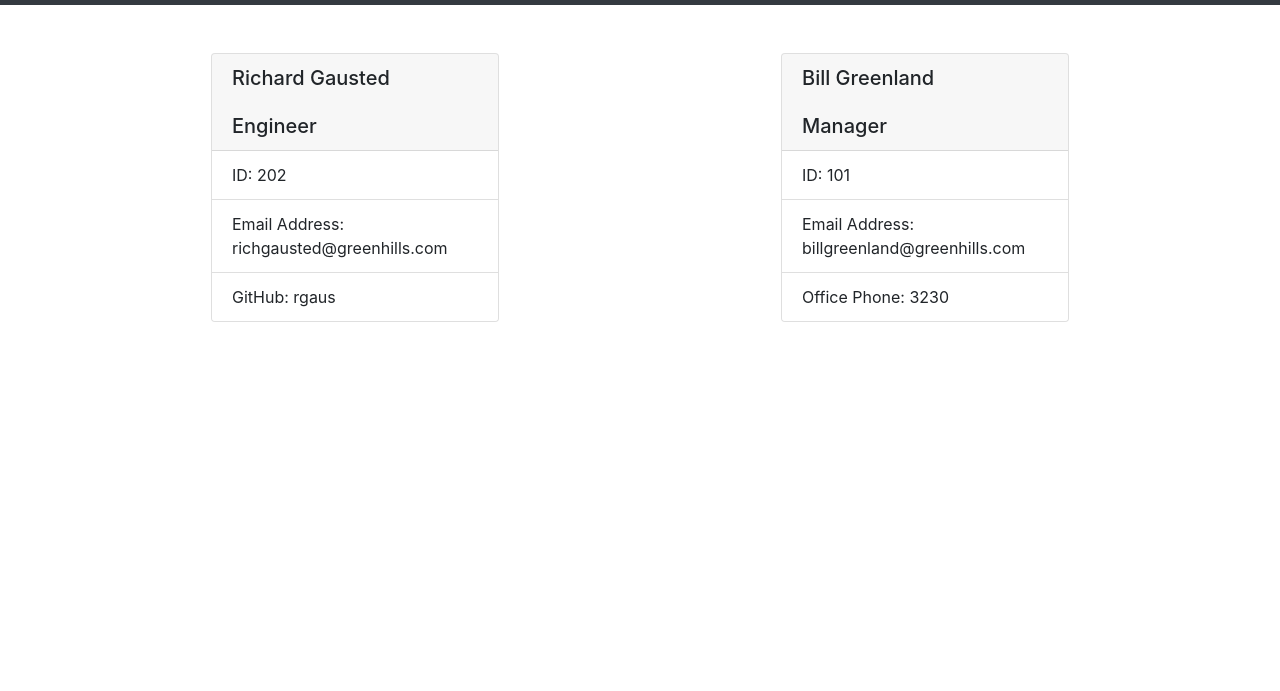
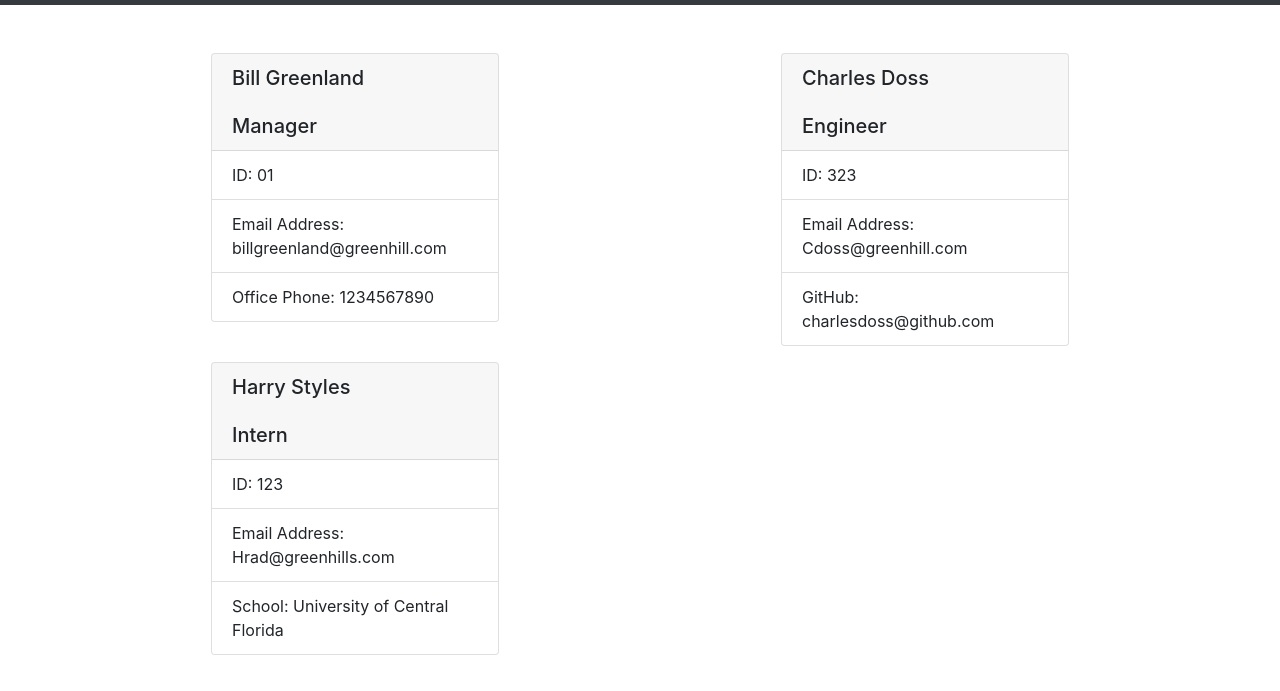
Before and after one commit to Aswebilius/Team-Profile-Generator, a website: page Output/team.html in a window 1280 px wide. Shown: the part 51-742 px from the top of the page. Drawn offline with nearby package versions, Linux system fonts and the light colour scheme.

Commit message:
Updated README.md

```diff
--- a/Output/team.html
+++ b/Output/team.html
@@ -14,20 +14,29 @@
         <div class="container">
             <div class="row"><div class="col-6">
             <div class="card mx-auto mb-3" style="width: 18rem">
-            <h5 class="card-header">Richard Gausted<br /><br />Engineer</h5>
+            <h5 class="card-header">Bill Greenland<br /><br />Manager</h5>
             <ul class="list-group list-group-flush">
-                <li class="list-group-item">ID: 202</li>
-                <li class="list-group-item">Email Address: richgausted@greenhills.com</li>
-                <li class="list-group-item">GitHub: rgaus</li>
+                <li class="list-group-item">ID: 01</li>
+                <li class="list-group-item">Email Address: billgreenland@greenhill.com</li>
+                <li class="list-group-item">Office Phone: 1234567890</li>
             </ul>
             </div>
         </div><div class="col-6">
             <div class="card mx-auto mb-3" style="width: 18rem">
-            <h5 class="card-header">Bill Greenland<br /><br />Manager</h5>
+            <h5 class="card-header">Charles Doss<br /><br />Engineer</h5>
             <ul class="list-group list-group-flush">
-                <li class="list-group-item">ID: 101</li>
-                <li class="list-group-item">Email Address: billgreenland@greenhills.com</li>
-                <li class="list-group-item">Office Phone: 3230</li>
+                <li class="list-group-item">ID: 323</li>
+                <li class="list-group-item">Email Address: Cdoss@greenhill.com</li>
+                <li class="list-group-item">GitHub: charlesdoss@github.com</li>
+            </ul>
+            </div>
+        </div><div class="col-6">
+            <div class="card mx-auto mb-3" style="width: 18rem">
+            <h5 class="card-header">Harry Styles<br /><br />Intern</h5>
+            <ul class="list-group list-group-flush">
+                <li class="list-group-item">ID: 123</li>
+                <li class="list-group-item">Email Address: Hrad@greenhills.com</li>
+                <li class="list-group-item">School: University of Central Florida</li>
             </ul>
             </div>
         </div> </div>
```
Also changed, not shown: Images/Team Profile HTML Page.jpg (added), README.md.
